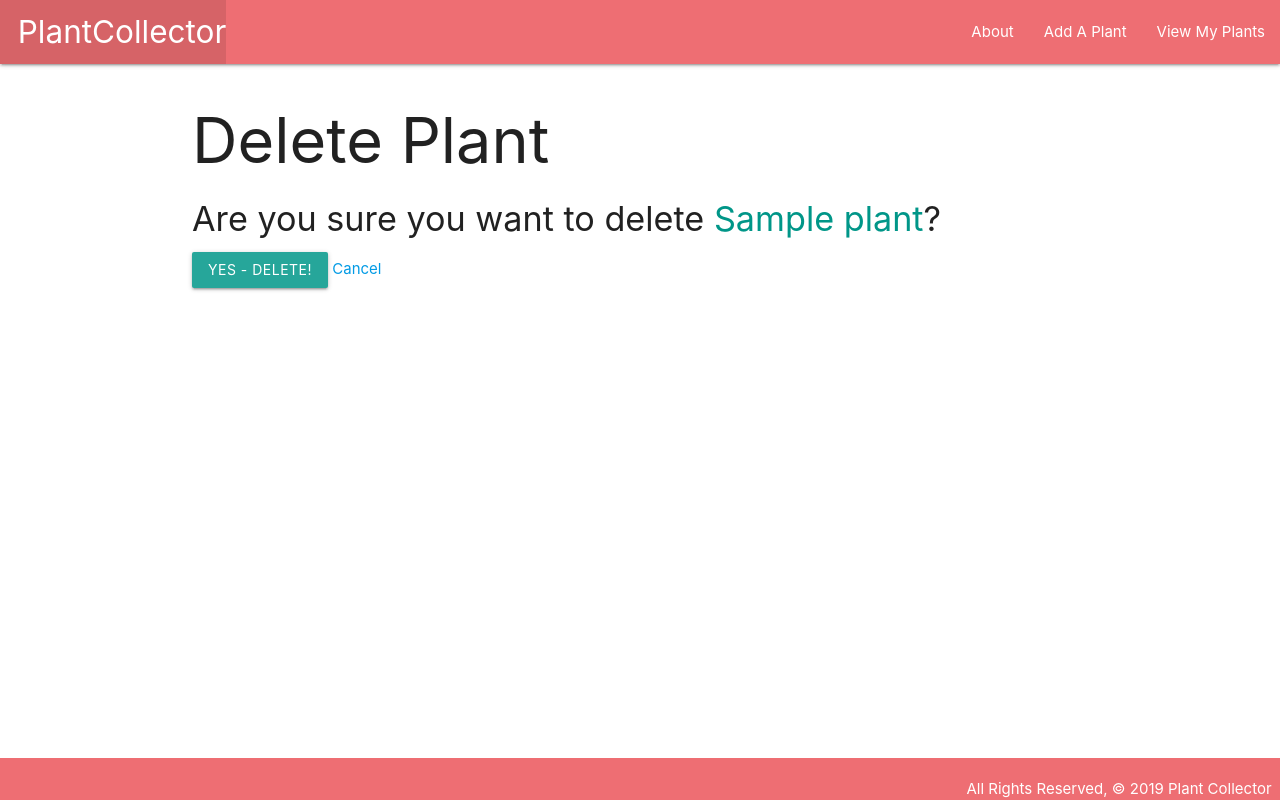
After one commit to lramberg/plant_collector, a Django app: page /plants/1/delete/ in a window 1280 px wide. The commit adds this page. Run offline with Django 3.2, Linux system fonts and the light colour scheme; tables that the repository leaves empty hold one stand-in row (values such as "Sample post").

Commit message:
add functionality

```diff
--- a/main_app/models.py
+++ b/main_app/models.py
@@ -1,4 +1,5 @@
 from django.db import models
+from django.urls import reverse
 
 # Create your models here.
 class Plant(models.Model):
@@ -10,3 +11,6 @@ class Plant(models.Model):
 
     def __str__(self):
         return self.name
+
+    def get_absolute_url(self):
+        return reverse('detail', kwargs={'plant_id': self.id})
--- a/main_app/templates/base.html
+++ b/main_app/templates/base.html
@@ -18,8 +18,9 @@
                     <li><a href="/" class="left brand-logo">&nbsp;&nbsp;PlantCollector</a></li>
                 </ul>
                 <ul class="right">
-                    <li><a href="/about">About</a></li>
-                    <li><a href="/plants">View My Plants</a></li>
+                    <li><a href="{% url 'about' %}">About</a></li>
+                    <li><a href="{% url 'plant_create' %}">Add A Plant</a></li>
+                    <li><a href="{% url 'index' %}">View My Plants</a></li>
                 </ul>
             </div>
         </nav>
--- /dev/null
+++ b/main_app/templates/main_app/plant_confirm_delete.html
@@ -0,0 +1,13 @@
+{% extends 'base.html' %}
+
+{% block content %}
+  <h1>Delete Plant</h1>
+
+  <h4>Are you sure you want to delete <span class="teal-text">{{ object.name }}</span>?</h4>
+
+  <form action="" method="POST">
+    {% csrf_token %}
+    <input type="submit" value="Yes - Delete!" class="btn">
+    <a href="{% url 'detail' plant.id %}">Cancel</a>
+  </form>
+{% endblock %}
--- a/main_app/templates/plants/detail.html
+++ b/main_app/templates/plants/detail.html
@@ -11,6 +11,10 @@
         <p>Soil: {{ plant.soil }}</p>
         <p>Color: {{ plant.color }}</p>
     </div>
+    <div class="card-action">
+        <a href="{% url 'plant_update' plant.id %}">Edit</a>
+        <a href="{% url 'plant_delete' plant.id %}">Delete</a>
+    </div>
 </div>
 
 {% endblock %}
--- a/main_app/urls.py
+++ b/main_app/urls.py
@@ -6,4 +6,7 @@ urlpatterns = [
     path('about/', views.about, name='about'),
     path('plants/', views.plants_index, name='index'),
     path('plants/<int:plant_id>/', views.plants_detail, name='detail'),
+    path('plants/create/', views.PlantCreate.as_view(), name='plant_create'),
+    path('plants/<int:pk>/update/', views.PlantUpdate.as_view(), name='plant_update'),
+    path('plants/<int:pk>/delete/', views.PlantDelete.as_view(), name='plant_delete'),
 ]
--- a/main_app/views.py
+++ b/main_app/views.py
@@ -1,4 +1,5 @@
 from django.shortcuts import render
+from django.views.generic.edit import CreateView, UpdateView, DeleteView
 from .models import Plant
 
 # Create your views here.
@@ -15,3 +16,16 @@ def plants_index(request):
 def plants_detail(request, plant_id):
     plant = Plant.objects.get(id=plant_id)
     return render(request, 'plants/detail.html', {'plant': plant})
+
+class PlantCreate(CreateView):
+    model = Plant
+    fields = '__all__'
+    success_url = '/plants/'
+
+class PlantUpdate(UpdateView):
+    model = Plant
+    fields = ['sun', 'water', 'soil', 'color']
+
+class PlantDelete(DeleteView):
+    model = Plant
+    success_url = '/plants/'
```
Also changed, not shown: main_app/templates/main_app/plant_form.html (added, +21 -0 lines).
